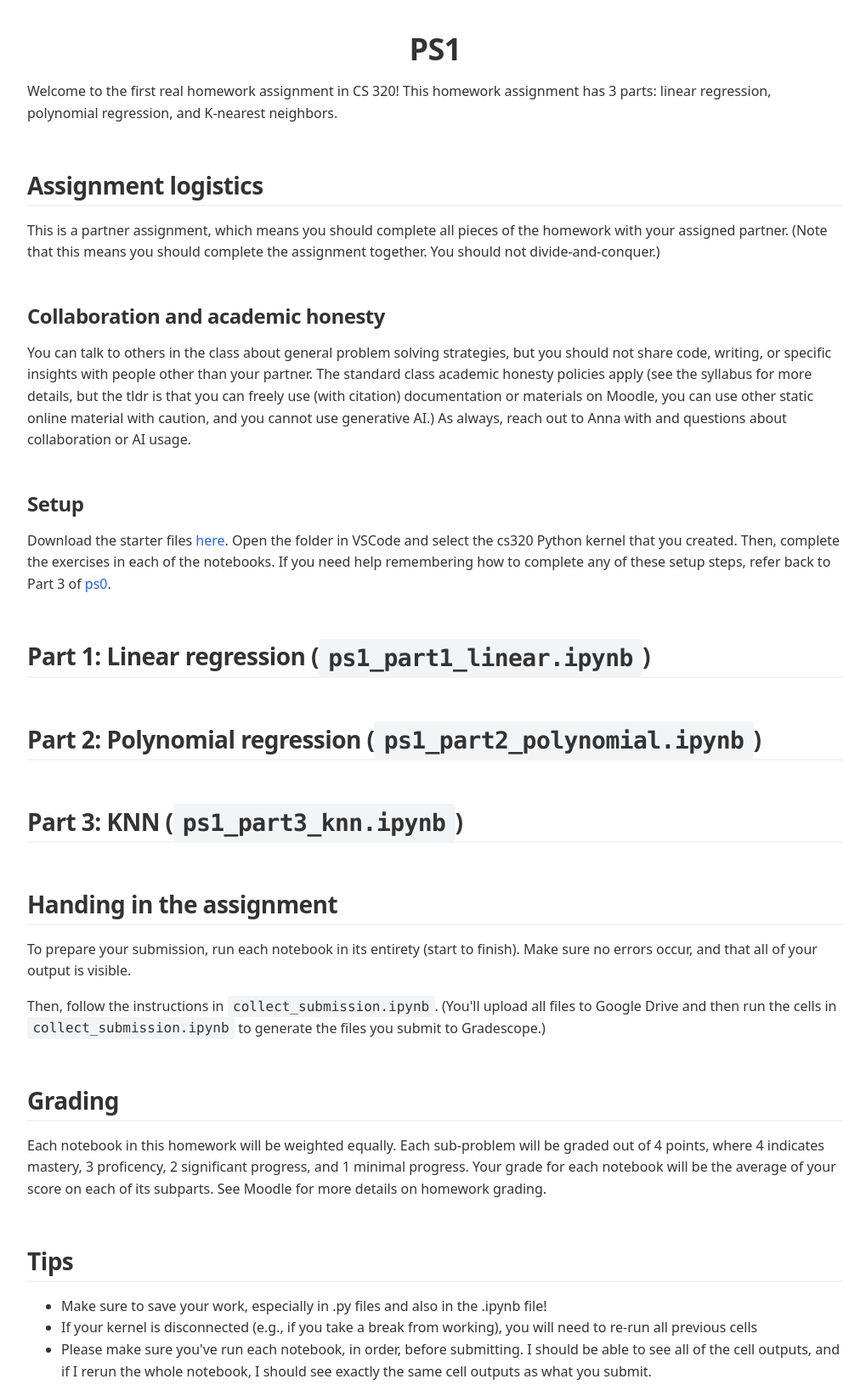
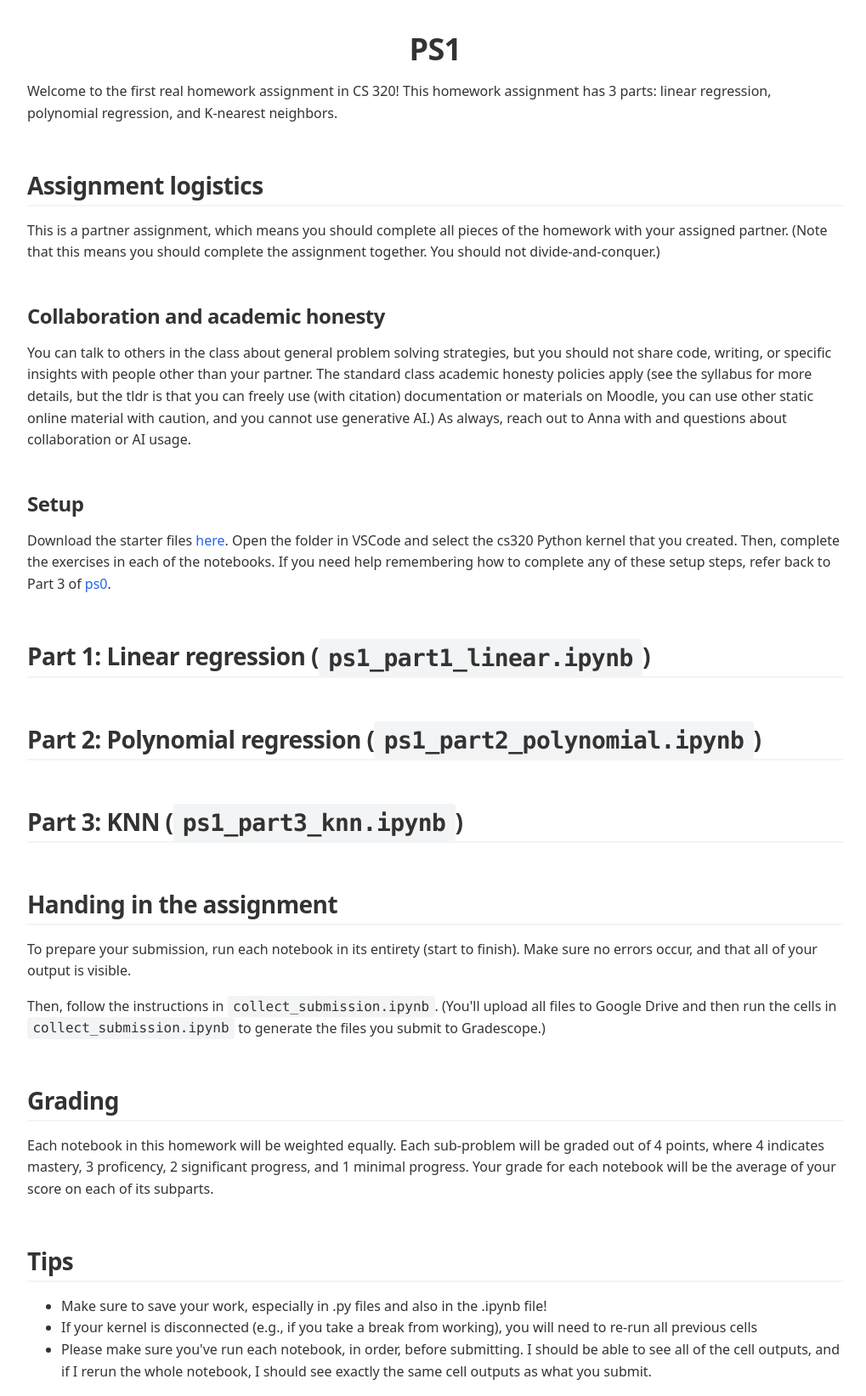
Before and after one commit to annapmeyer/annapmeyer.github.io, a Jekyll site: the page built from _pages/teaching/2026-1winter-cs320/assignments/ps1/ps1.html, in a window 1280 px wide. Shown: the whole page at 85% size, without its empty margins (128-1147 px from the left). Built offline with Jekyll 4.4.1, drawn with Linux system fonts in a browser that asks for light colours.

Commit message:
update ps1

```diff
--- a/_pages/teaching/2026-1winter-cs320/assignments/ps1/ps1.html
+++ b/_pages/teaching/2026-1winter-cs320/assignments/ps1/ps1.html
@@ -269,7 +269,7 @@ the cells in <code>collect_submission.ipynb</code> to generate the files you sub
 <p>
 Each notebook in this homework will be weighted equally. Each sub-problem will be graded out of 4 points, where 4 indicates
 mastery, 3 proficency, 2 significant progress, and 1 minimal progress. Your grade for each notebook will be the average of
-your score on each of its subparts. See Moodle for more details on homework grading.
+your score on each of its subparts.
 </p>
 </div>
 </div>
```
Also changed, not shown: 1 other file.
